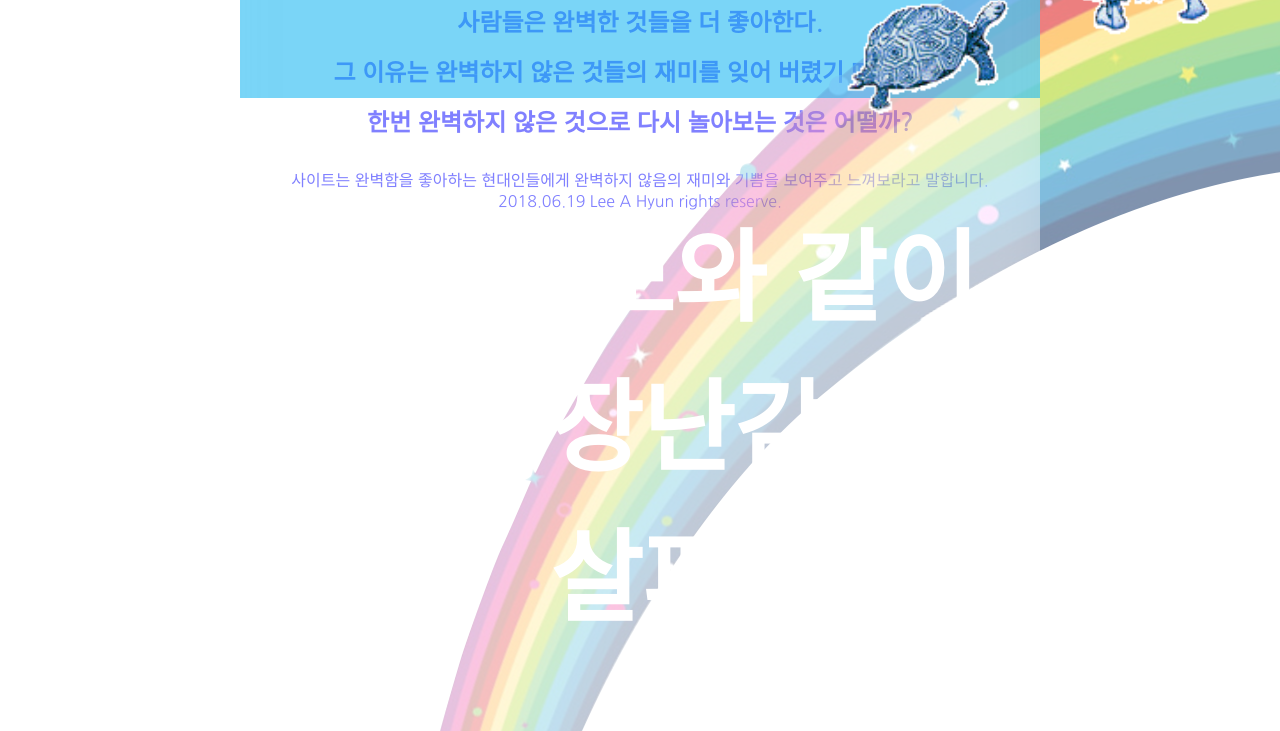
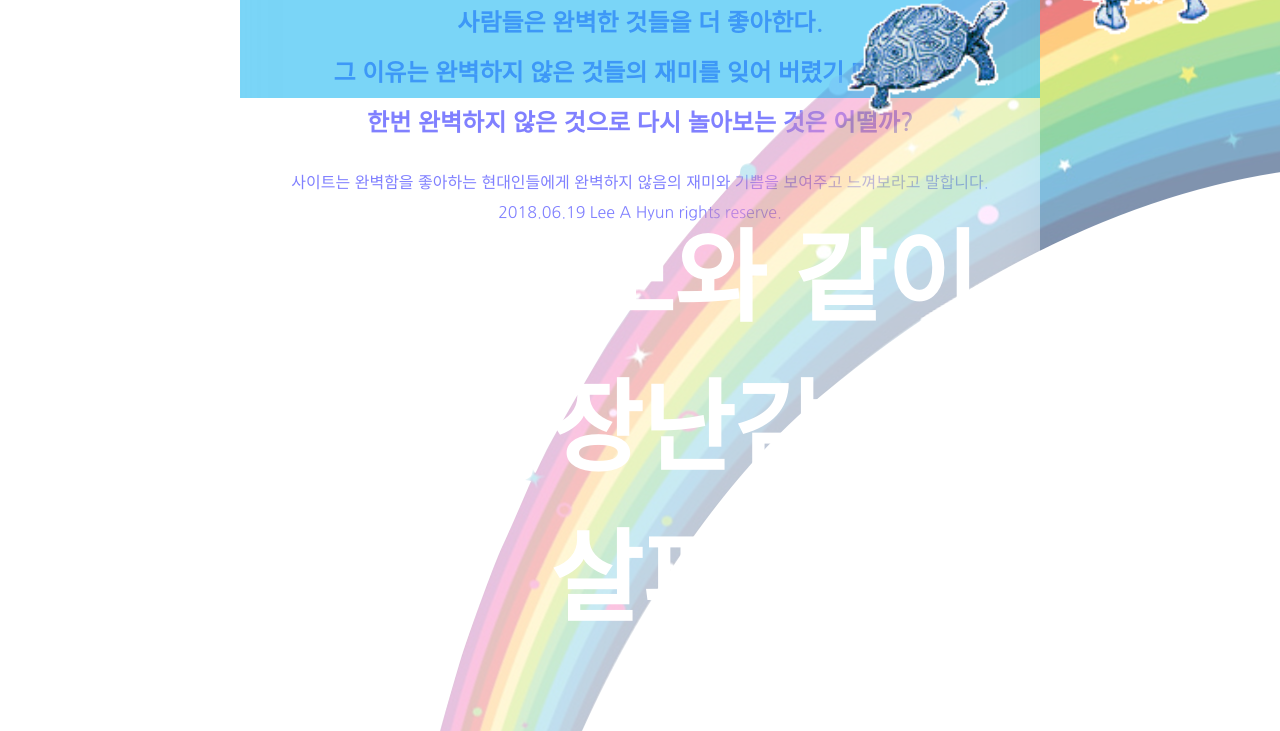
Before and after one commit to ah-qp/momomomo, a plain HTML site: page index.html in a window 1280 px wide. Shown: the part 327-1058 px from the top of the page. Drawn offline with Linux system fonts and the light colour scheme.

Commit message:
Update index.html

```diff
--- a/index.html
+++ b/index.html
@@ -115,7 +115,7 @@
 
 		footer {height: 500px;z-index: 5}
 			footer h2 {color: blue; line-height: 50px; top: 300px;}
-			footer p {color: blue; top: 600px;margin-top:20px;}
+			footer p {color: blue; top: 600px;margin-top:20px;line-height: 30px;}
 
 
 	</style>
```
